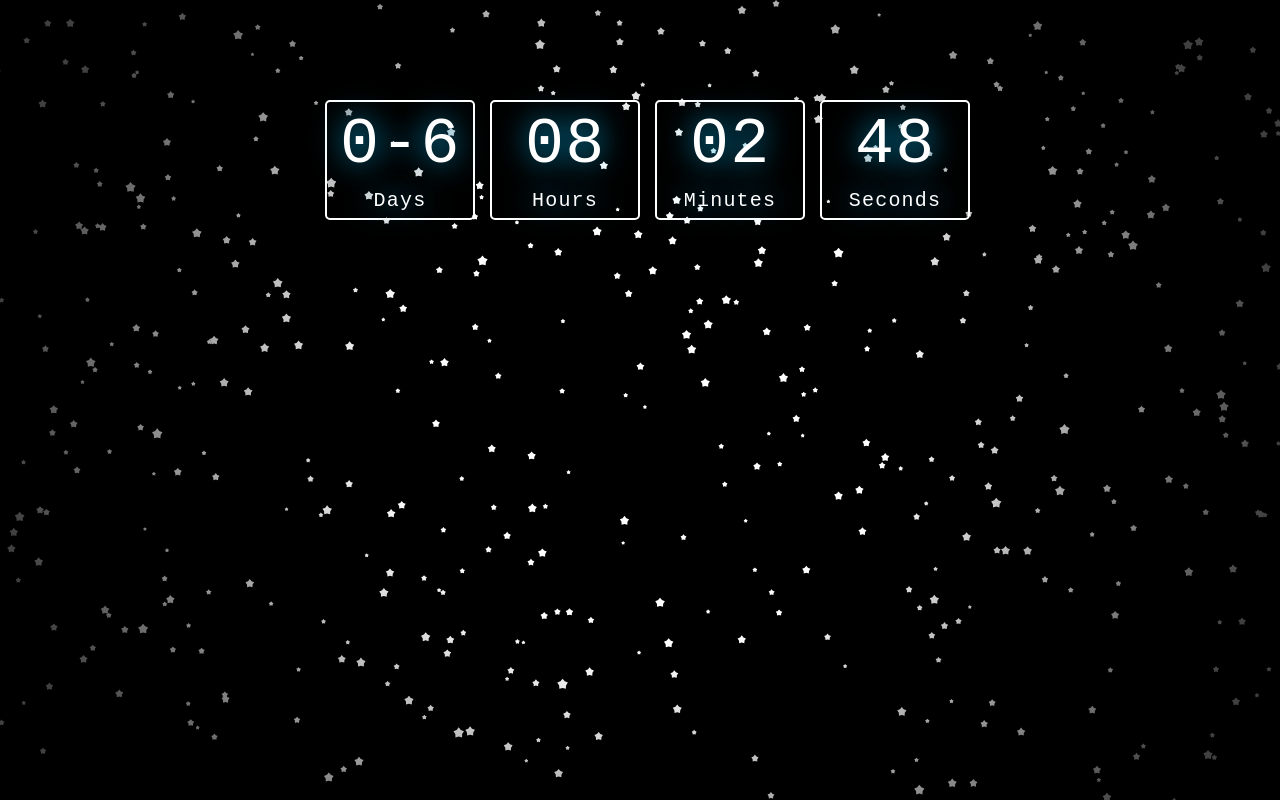
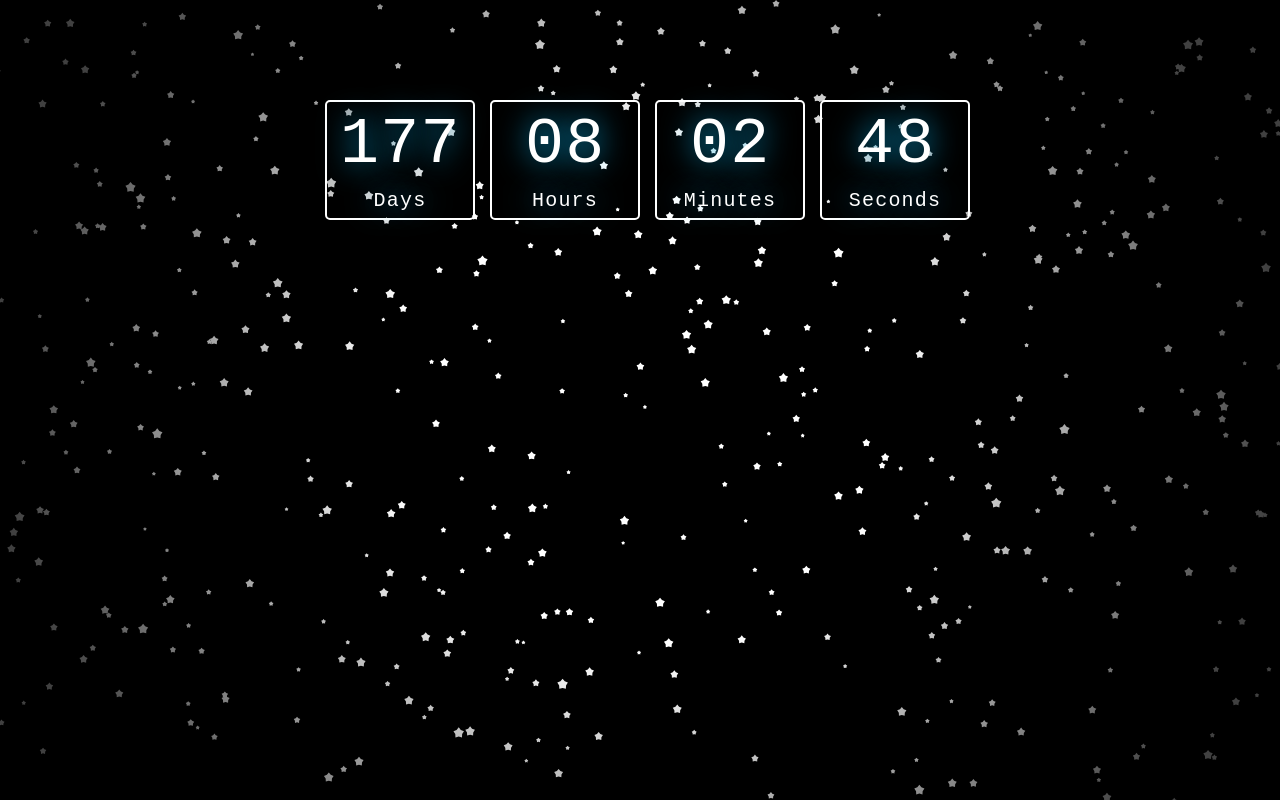
Before and after one commit to dominiksiejka/CanvasCountDown, a plain HTML site: page index.html in a window 1280 px wide. Drawn offline with Linux system fonts and the light colour scheme; animation ran at ten frames a second.

Commit message:
add the overflow: hidden property to body and change the Date

```diff
--- a/src/css/style.css
+++ b/src/css/style.css
@@ -3,9 +3,8 @@
   margin: 0;
   box-sizing: border-box;
 }
-
 body {
-  height: 100vh;
+  overflow: hidden;
 }
 .container {
   position: fixed;
--- a/src/js/CountDown.js
+++ b/src/js/CountDown.js
@@ -1,6 +1,6 @@
 const countDown = () => {
   const liCounts = [...document.querySelectorAll(".count")];
-  const newDate = new Date(2021, 05, 10).getTime();
+  const newDate = new Date(2021, 11, 10).getTime();
   let changeMinutes;
 
   const handleCheckCalculations = (calculations) => {
```
Also changed, not shown: 1 other file.
